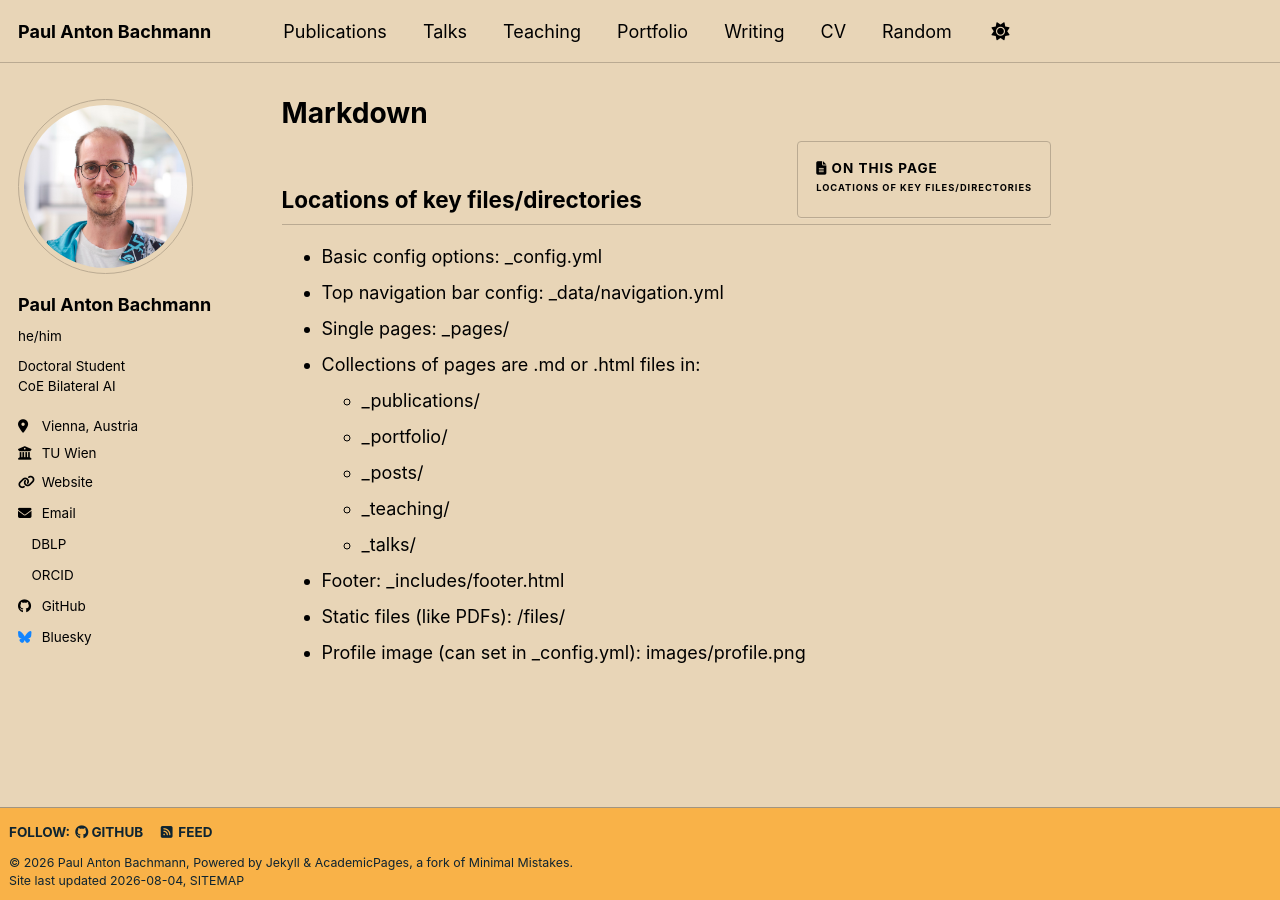
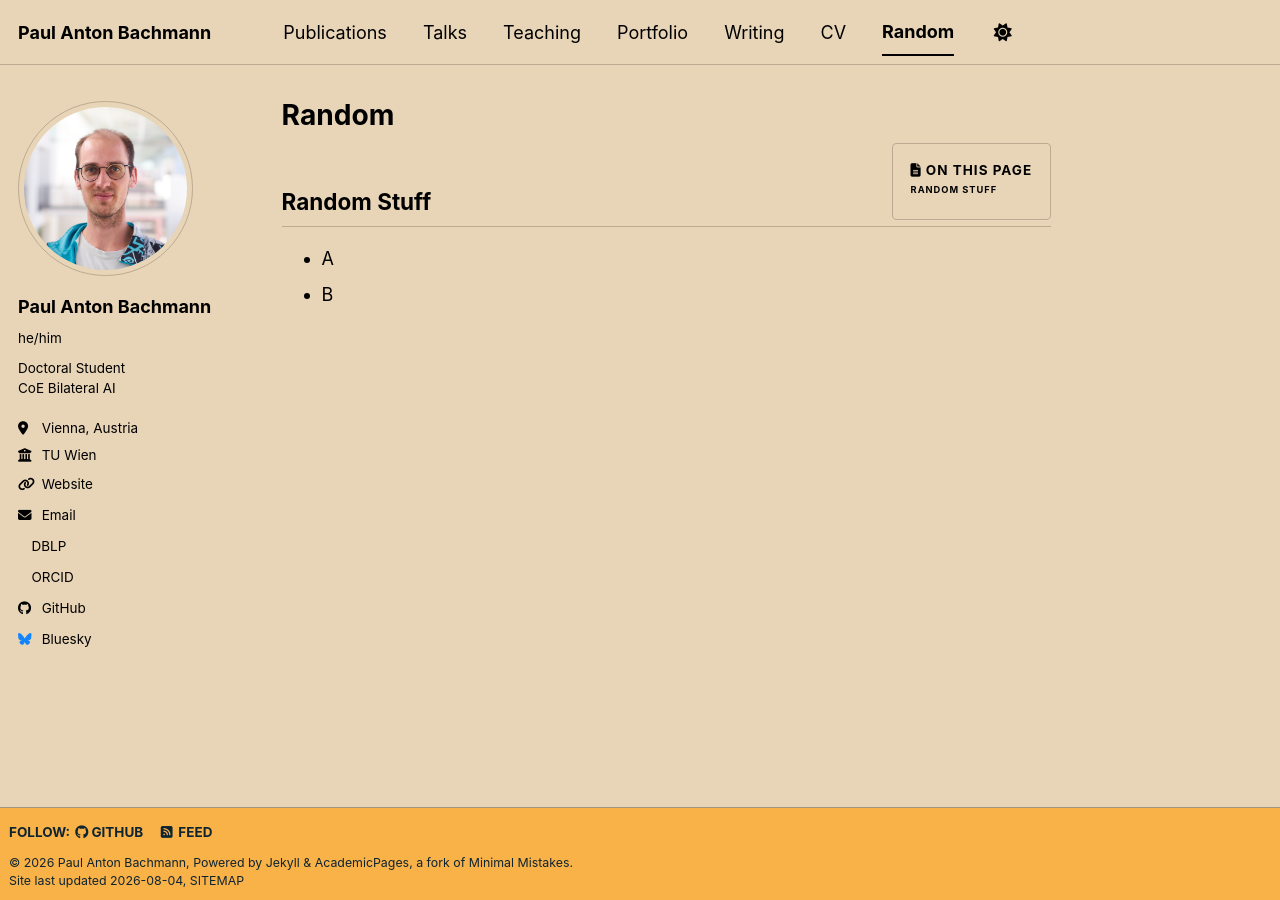
Before and after one commit to pabachmann/pabachmann.github.io, a Jekyll site: the page built from _pages/random.md, in a window 1280 px wide. Built offline with Jekyll 4.4.1, drawn with Linux system fonts in a browser that asks for light colours; a style sheet for code colours, icons or effects is not loaded.

Commit message:
Update random.md

```diff
--- a/_pages/random.md
+++ b/_pages/random.md
@@ -1,25 +1,13 @@
 ---
-permalink: /markdown/
-title: "Markdown"
+permalink: /random/
+title: "Random"
 author_profile: true
 redirect_from:
-  - /md/
-  - /markdown.html
+  - /random
 ---
 
 {% include toc %}
 
-## Locations of key files/directories
-
-* Basic config options: _config.yml
-* Top navigation bar config: _data/navigation.yml
-* Single pages: _pages/
-* Collections of pages are .md or .html files in:
-  * _publications/
-  * _portfolio/
-  * _posts/
-  * _teaching/
-  * _talks/
-* Footer: _includes/footer.html
-* Static files (like PDFs): /files/
-* Profile image (can set in _config.yml): images/profile.png
+## Random Stuff
+* A
+* B
```
